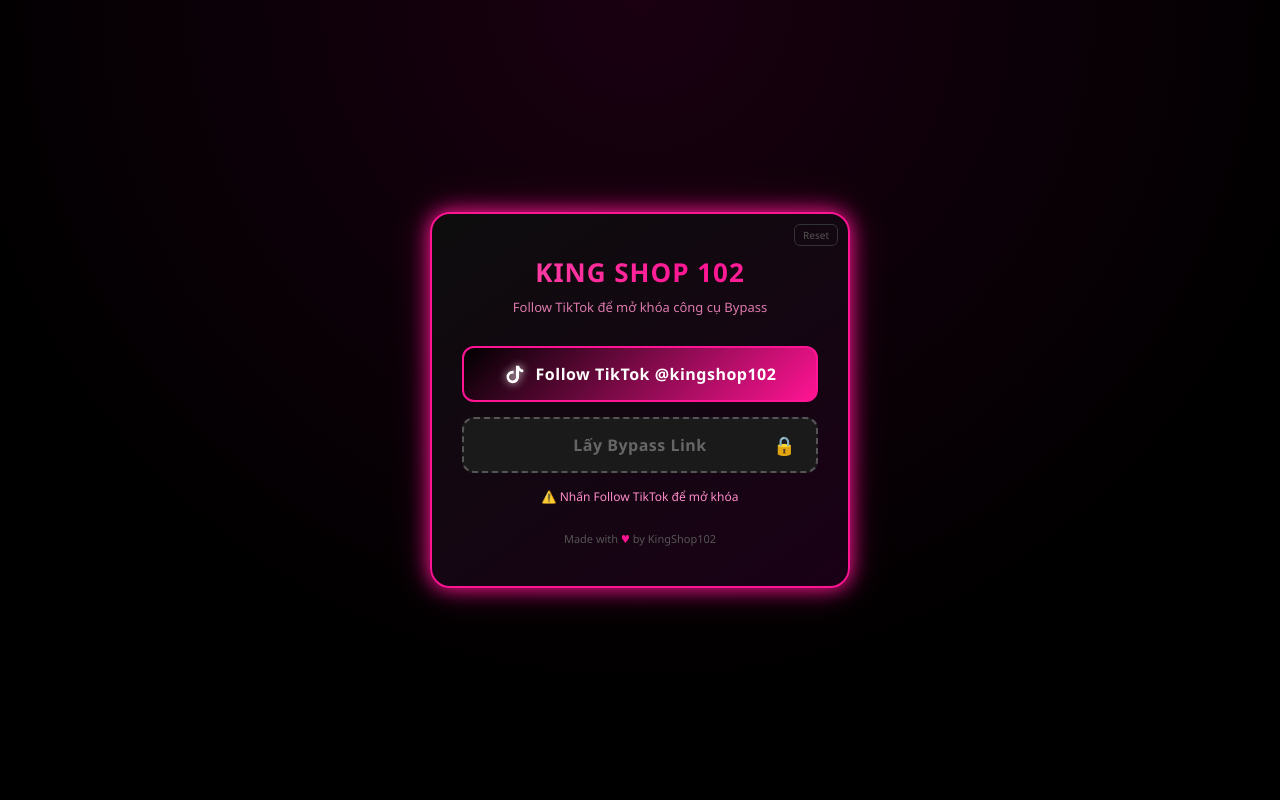
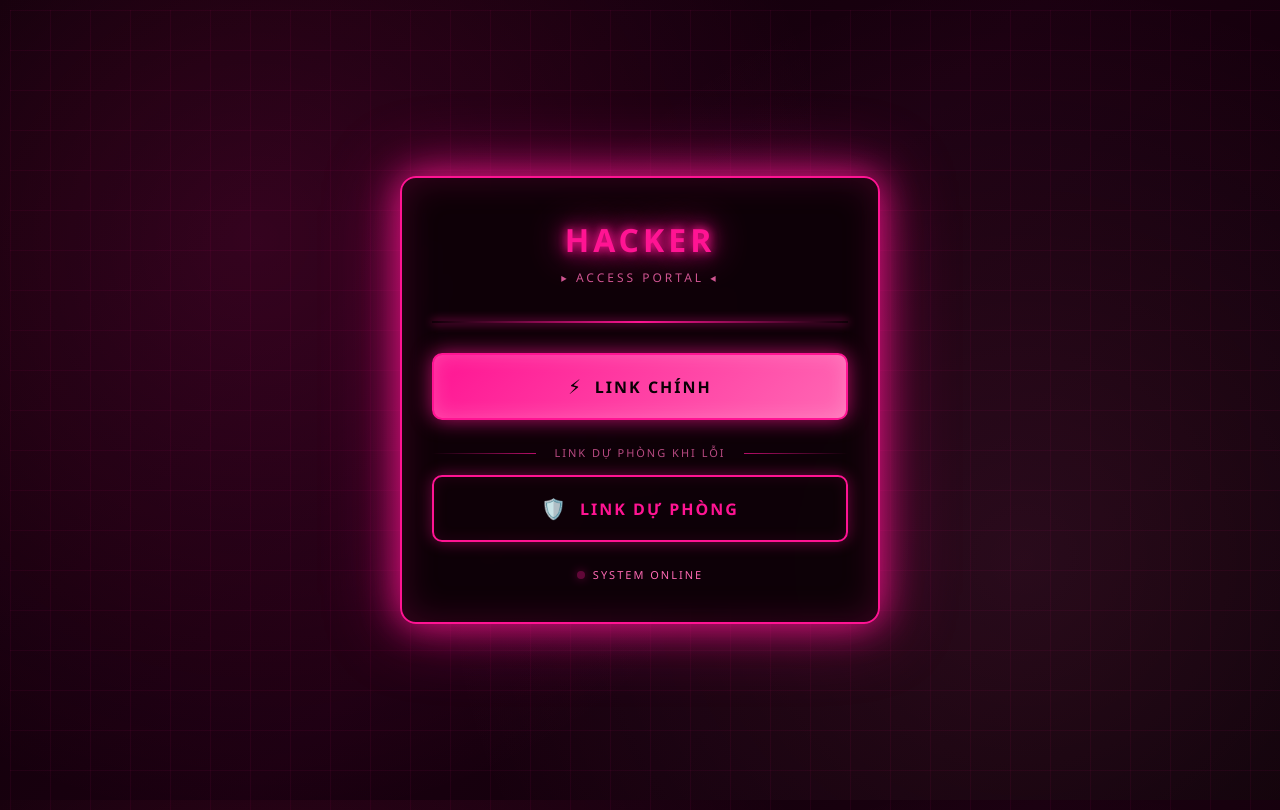
Before and after one commit to toolbypass42/Kskhc6ggU, a plain HTML site: page index.html in a window 1280 px wide. Drawn offline with Linux system fonts and the light colour scheme.

Commit message:
Update index.html

```diff
--- a/index.html
+++ b/index.html
@@ -3,7 +3,7 @@
 <head>
 <meta charset="UTF-8">
 <meta name="viewport" content="width=device-width, initial-scale=1.0">
-<title>KingShop102 - Bypass Tool</title>
+<title>HACKER ACCESS</title>
 <style>
   * {
     margin: 0;
@@ -14,252 +14,273 @@
 
   body {
     min-height: 100vh;
-    background: radial-gradient(circle at top, #1a0011 0%, #000 70%);
-    color: #fff;
+    background: #0a0005;
+    background-image:
+      radial-gradient(circle at 20% 30%, rgba(255, 20, 147, 0.15) 0%, transparent 50%),
+      radial-gradient(circle at 80% 70%, rgba(255, 105, 180, 0.1) 0%, transparent 50%),
+      linear-gradient(135deg, #0a0005 0%, #1a0010 50%, #0a0005 100%);
     display: flex;
+    align-items: center;
     justify-content: center;
-    align-items: center;
     padding: 20px;
     overflow: hidden;
+    position: relative;
+  }
+
+  /* Hiệu ứng nền lưới */
+  body::before {
+    content: '';
+    position: absolute;
+    inset: 0;
+    background-image:
+      linear-gradient(rgba(255, 20, 147, 0.06) 1px, transparent 1px),
+      linear-gradient(90deg, rgba(255, 20, 147, 0.06) 1px, transparent 1px);
+    background-size: 40px 40px;
+    animation: gridMove 20s linear infinite;
+    pointer-events: none;
+  }
+
+  @keyframes gridMove {
+    0% { transform: translate(0, 0); }
+    100% { transform: translate(40px, 40px); }
   }
 
   .container {
-    background: linear-gradient(145deg, #0d0d0d, #1a0016);
+    position: relative;
+    z-index: 1;
+    width: 100%;
+    max-width: 480px;
+    background: rgba(10, 0, 5, 0.85);
     border: 2px solid #ff1493;
-    border-radius: 20px;
+    border-radius: 16px;
     padding: 40px 30px;
-    max-width: 420px;
-    width: 100%;
-    text-align: center;
-    box-shadow: 0 0 25px #ff1493, 0 0 60px rgba(255, 20, 147, 0.4), inset 0 0 15px rgba(255, 20, 147, 0.2);
-    position: relative;
-    animation: glow 2.5s ease-in-out infinite alternate;
+    box-shadow:
+      0 0 30px rgba(255, 20, 147, 0.6),
+      0 0 60px rgba(255, 20, 147, 0.3),
+      inset 0 0 30px rgba(255, 20, 147, 0.1);
+    backdrop-filter: blur(10px);
+    animation: pulseGlow 3s ease-in-out infinite;
   }
 
-  @keyframes glow {
-    from { box-shadow: 0 0 20px #ff1493, 0 0 40px rgba(255, 20, 147, 0.3); }
-    to { box-shadow: 0 0 35px #ff1493, 0 0 80px rgba(255, 20, 147, 0.6); }
+  @keyframes pulseGlow {
+    0%, 100% {
+      box-shadow:
+        0 0 30px rgba(255, 20, 147, 0.6),
+        0 0 60px rgba(255, 20, 147, 0.3),
+        inset 0 0 30px rgba(255, 20, 147, 0.1);
+    }
+    50% {
+      box-shadow:
+        0 0 40px rgba(255, 20, 147, 0.9),
+        0 0 80px rgba(255, 20, 147, 0.5),
+        inset 0 0 40px rgba(255, 20, 147, 0.2);
+    }
   }
 
-  h1 {
-    font-size: 26px;
+  .title {
+    text-align: center;
+    font-size: 32px;
+    font-weight: 900;
+    letter-spacing: 4px;
+    text-transform: uppercase;
+    color: #ff1493;
+    text-shadow:
+      0 0 10px #ff1493,
+      0 0 20px #ff1493,
+      0 0 40px #ff1493;
     margin-bottom: 8px;
-    background: linear-gradient(90deg, #ff1493, #ff69b4, #ff1493);
-    background-size: 200% auto;
-    -webkit-background-clip: text;
-    -webkit-text-fill-color: transparent;
-    animation: shine 3s linear infinite;
-    font-weight: 800;
-    letter-spacing: 1px;
+    animation: flicker 3s infinite;
   }
 
-  @keyframes shine {
-    to { background-position: 200% center; }
+  @keyframes flicker {
+    0%, 18%, 22%, 25%, 53%, 57%, 100% { opacity: 1; }
+    20%, 24%, 55% { opacity: 0.4; }
   }
 
   .subtitle {
-    color: #ff8cc8;
-    font-size: 13px;
+    text-align: center;
+    font-size: 12px;
+    color: #ff69b4;
+    letter-spacing: 3px;
+    text-transform: uppercase;
+    margin-bottom: 35px;
+    opacity: 0.8;
+  }
+
+  .divider {
+    height: 2px;
+    background: linear-gradient(90deg, transparent, #ff1493, transparent);
     margin-bottom: 30px;
-    opacity: 0.85;
+    box-shadow: 0 0 10px #ff1493;
   }
 
   .btn {
     display: flex;
     align-items: center;
     justify-content: center;
-    gap: 10px;
+    gap: 12px;
     width: 100%;
-    padding: 15px;
+    padding: 18px 24px;
+    margin-bottom: 18px;
+    text-decoration: none;
     font-size: 16px;
     font-weight: 700;
-    border: none;
-    border-radius: 12px;
-    cursor: pointer;
-    text-decoration: none;
+    letter-spacing: 2px;
+    text-transform: uppercase;
+    border-radius: 10px;
     transition: all 0.3s ease;
-    margin-bottom: 15px;
-    letter-spacing: 0.5px;
     position: relative;
     overflow: hidden;
+    cursor: pointer;
   }
 
-  .btn-tiktok {
-    background: linear-gradient(135deg, #000 0%, #ff1493 100%);
-    color: #fff;
+  .btn-main {
+    background: linear-gradient(135deg, #ff1493, #ff69b4);
+    color: #0a0005;
     border: 2px solid #ff1493;
+    box-shadow:
+      0 0 20px rgba(255, 20, 147, 0.7),
+      inset 0 0 20px rgba(255, 255, 255, 0.2);
   }
 
-  .btn-tiktok:hover {
-    background: linear-gradient(135deg, #ff1493 0%, #000 100%);
-    box-shadow: 0 0 20px #ff1493, 0 0 40px rgba(255,20,147,0.5);
-    transform: translateY(-2px);
+  .btn-main:hover {
+    transform: translateY(-3px) scale(1.02);
+    box-shadow:
+      0 0 30px rgba(255, 20, 147, 1),
+      0 0 50px rgba(255, 20, 147, 0.7),
+      inset 0 0 30px rgba(255, 255, 255, 0.4);
+    letter-spacing: 4px;
   }
 
-  .btn-tiktok svg {
-    width: 22px;
-    height: 22px;
-    fill: #fff;
-    filter: drop-shadow(0 0 4px #fff);
+  .btn-backup {
+    background: transparent;
+    color: #ff1493;
+    border: 2px solid #ff1493;
+    box-shadow:
+      0 0 15px rgba(255, 20, 147, 0.4),
+      inset 0 0 15px rgba(255, 20, 147, 0.1);
   }
 
-  .btn-bypass {
-    background: linear-gradient(135deg, #ff1493 0%, #000 100%);
-    color: #fff;
-    border: 2px solid #ff1493;
+  .btn-backup:hover {
+    background: rgba(255, 20, 147, 0.15);
+    transform: translateY(-3px) scale(1.02);
+    box-shadow:
+      0 0 25px rgba(255, 20, 147, 0.8),
+      inset 0 0 25px rgba(255, 20, 147, 0.3);
+    letter-spacing: 4px;
   }
 
-  .btn-bypass:hover {
-    box-shadow: 0 0 20px #ff1493, 0 0 40px rgba(255,20,147,0.5);
-    transform: translateY(-2px);
+  .btn::before {
+    content: '';
+    position: absolute;
+    top: 0;
+    left: -100%;
+    width: 100%;
+    height: 100%;
+    background: linear-gradient(90deg, transparent, rgba(255, 255, 255, 0.3), transparent);
+    transition: left 0.5s ease;
   }
 
-  .btn-bypass.locked {
-    background: #1a1a1a;
-    color: #666;
-    border: 2px dashed #555;
-    cursor: not-allowed;
-    pointer-events: none;
+  .btn:hover::before {
+    left: 100%;
   }
 
-  .btn-bypass.locked::after {
-    content: '🔒';
-    position: absolute;
-    right: 20px;
-    font-size: 18px;
+  .icon {
+    font-size: 20px;
   }
 
-  .btn-bypass.unlocked::after {
-    content: '🔓';
+  .backup-label {
+    text-align: center;
+    font-size: 11px;
+    color: #ff69b4;
+    letter-spacing: 2px;
+    text-transform: uppercase;
+    margin: 25px 0 15px;
+    opacity: 0.7;
+    position: relative;
+  }
+
+  .backup-label::before,
+  .backup-label::after {
+    content: '';
     position: absolute;
-    right: 20px;
-    font-size: 18px;
+    top: 50%;
+    width: 25%;
+    height: 1px;
+    background: linear-gradient(90deg, transparent, #ff1493);
+  }
+
+  .backup-label::before { left: 0; }
+  .backup-label::after {
+    right: 0;
+    background: linear-gradient(90deg, #ff1493, transparent);
   }
 
   .status {
-    font-size: 12px;
-    margin-top: 15px;
-    color: #ff8cc8;
-    min-height: 18px;
-    transition: all 0.3s;
+    display: flex;
+    align-items: center;
+    justify-content: center;
+    gap: 8px;
+    margin-top: 25px;
+    font-size: 11px;
+    color: #ff69b4;
+    letter-spacing: 2px;
+    text-transform: uppercase;
   }
 
-  .status.success {
-    color: #00ff9d;
-    font-weight: 700;
-    text-shadow: 0 0 8px #00ff9d;
+  .status-dot {
+    width: 8px;
+    height: 8px;
+    background: #ff1493;
+    border-radius: 50%;
+    box-shadow: 0 0 10px #ff1493;
+    animation: blink 1.5s infinite;
   }
 
-  .footer {
-    margin-top: 25px;
-    font-size: 11px;
-    color: #555;
+  @keyframes blink {
+    0%, 100% { opacity: 1; }
+    50% { opacity: 0.3; }
   }
 
-  .footer span {
-    color: #ff1493;
-  }
-
-  /* Nút reset nhỏ */
-  .reset-btn {
-    position: absolute;
-    top: 10px;
-    right: 10px;
-    background: transparent;
-    border: 1px solid #333;
-    color: #555;
-    font-size: 10px;
-    padding: 3px 8px;
-    border-radius: 6px;
-    cursor: pointer;
-    transition: all 0.3s;
-  }
-
-  .reset-btn:hover {
-    color: #ff1493;
-    border-color: #ff1493;
+  @media (max-width: 480px) {
+    .container { padding: 30px 20px; }
+    .title { font-size: 24px; letter-spacing: 3px; }
+    .btn { font-size: 14px; padding: 16px 20px; letter-spacing: 1px; }
   }
 </style>
 </head>
 <body>
 
-<div class="container">
-  <button class="reset-btn" id="resetBtn" title="Xóa trạng thái đã lưu">Reset</button>
+  <div class="container">
+    <h1 class="title">HACKER</h1>
+    <p class="subtitle">▸ Access Portal ◂</p>
+    <div class="divider"></div>
 
-  <h1>KING SHOP 102</h1>
-  <p class="subtitle">Follow TikTok để mở khóa công cụ Bypass</p>
+    <!-- LINK CHÍNH -->
+    <a href="https://phienchoso.com/1c7261eaa492ab943c60.tk"
+       class="btn btn-main"
+       target="_blank"
+       rel="noopener noreferrer">
+      <span class="icon">⚡</span>
+      <span>LINK CHÍNH</span>
+    </a>
 
-  <a href="https://tiktok.com/@kingshop102" target="_blank" class="btn btn-tiktok" id="btnFollow">
-    <svg viewBox="0 0 24 24">
-      <path d="M16.5 3a5.5 5.5 0 0 0 4.5 4.4V10a9 9 0 0 1-4.6-1.3v6.6a6.8 6.8 0 1 1-6.8-6.8c.3 0 .6 0 .9.1v3a3.8 3.8 0 1 0 2.6 3.6V3h3.4z"/>
-    </svg>
-    Follow TikTok @kingshop102
-  </a>
+    <!-- LINK DỰ PHÒNG -->
+    <p class="backup-label">Link dự phòng khi lỗi</p>
 
-  <a href="https://toolbypass42.github.io/Linktoolpypass/" target="_blank" class="btn btn-bypass locked" id="btnBypass">
-    Lấy Bypass Link
-  </a>
+    <a href="https://sitetop.one/4FCWQs"
+       class="btn btn-backup"
+       target="_blank"
+       rel="noopener noreferrer">
+      <span class="icon">🛡️</span>
+      <span>LINK DỰ PHÒNG</span>
+    </a>
 
-  <p class="status" id="status">⚠️ Nhấn Follow TikTok để mở khóa</p>
-
-  <div class="footer">Made with <span>♥</span> by KingShop102</div>
-</div>
-
-<script>
-  const btnFollow = document.getElementById('btnFollow');
-  const btnBypass = document.getElementById('btnBypass');
-  const status = document.getElementById('status');
-  const resetBtn = document.getElementById('resetBtn');
-
-  const STORAGE_KEY = 'kingshop102_unlocked';
-
-  // Hàm mở khóa UI
-  function unlockUI(silent = false) {
-    btnBypass.classList.remove('locked');
-    btnBypass.classList.add('unlocked');
-    if (silent) {
-      status.textContent = '✅ Đã mở khóa (trạng thái đã lưu)';
-    } else {
-      status.textContent = '✅ Đã mở khóa! Nhấn "Lấy Bypass Link" để tiếp tục';
-    }
-    status.classList.add('success');
-  }
-
-  // Hàm khóa UI
-  function lockUI() {
-    btnBypass.classList.add('locked');
-    btnBypass.classList.remove('unlocked');
-    status.textContent = '⚠️ Nhấn Follow TikTok để mở khóa';
-    status.classList.remove('success');
-  }
-
-  // Kiểm tra trạng thái đã lưu khi tải trang
-  window.addEventListener('DOMContentLoaded', () => {
-    if (localStorage.getItem(STORAGE_KEY) === 'true') {
-      unlockUI(true);
-    }
-  });
-
-  // Khi nhấn Follow → lưu trạng thái + mở khóa
-  btnFollow.addEventListener('click', () => {
-    localStorage.setItem(STORAGE_KEY, 'true');
-
-    setTimeout(() => {
-      unlockUI(false);
-    }, 500);
-
-    btnFollow.style.transform = 'scale(0.96)';
-    setTimeout(() => btnFollow.style.transform = '', 150);
-  });
-
-  // Nút Reset xóa trạng thái
-  resetBtn.addEventListener('click', () => {
-    if (confirm('Bạn có chắc muốn xóa trạng thái đã lưu không?')) {
-      localStorage.removeItem(STORAGE_KEY);
-      lockUI();
-    }
-  });
-</script>
+    <div class="status">
+      <span class="status-dot"></span>
+      <span>System Online</span>
+    </div>
+  </div>
 
 </body>
 </html>
```
